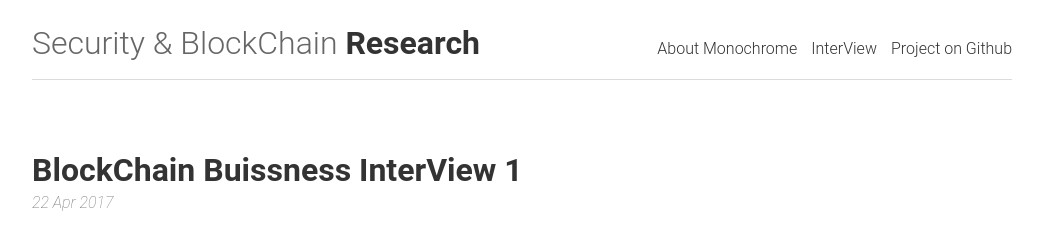
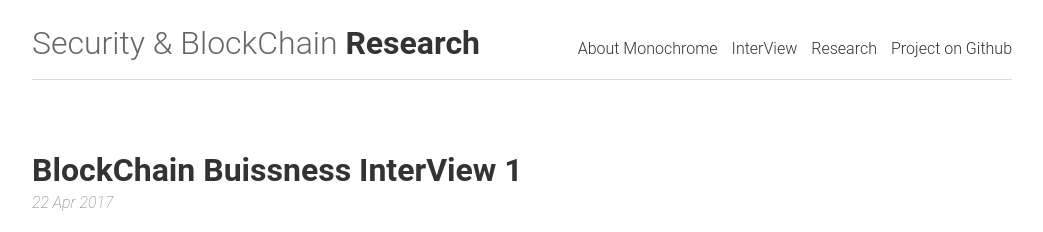
Before and after one commit to Miller-kk/KIMKIBYEONG.github.io, a Jekyll site: the page built from index.html, in a window 1280 px wide. Shown: the top 232 px of the page, without its empty margins (118-1161 px from the left). Built offline with Jekyll 4.4.1, drawn with Linux system fonts in a browser that asks for light colours; the list of posts is cut into pages by our own code.

Commit message:
Update link.html

```diff
--- a/_includes/link.html
+++ b/_includes/link.html
@@ -1,2 +1,3 @@
 <a href="https://kimkibyeong.github.io/">InterView</a>
+<a href="https://kimkibyeong.github.io/">Research</a>
 <a href="https://github.com/thereviewindex/monochrome">Project on Github</a>
```
